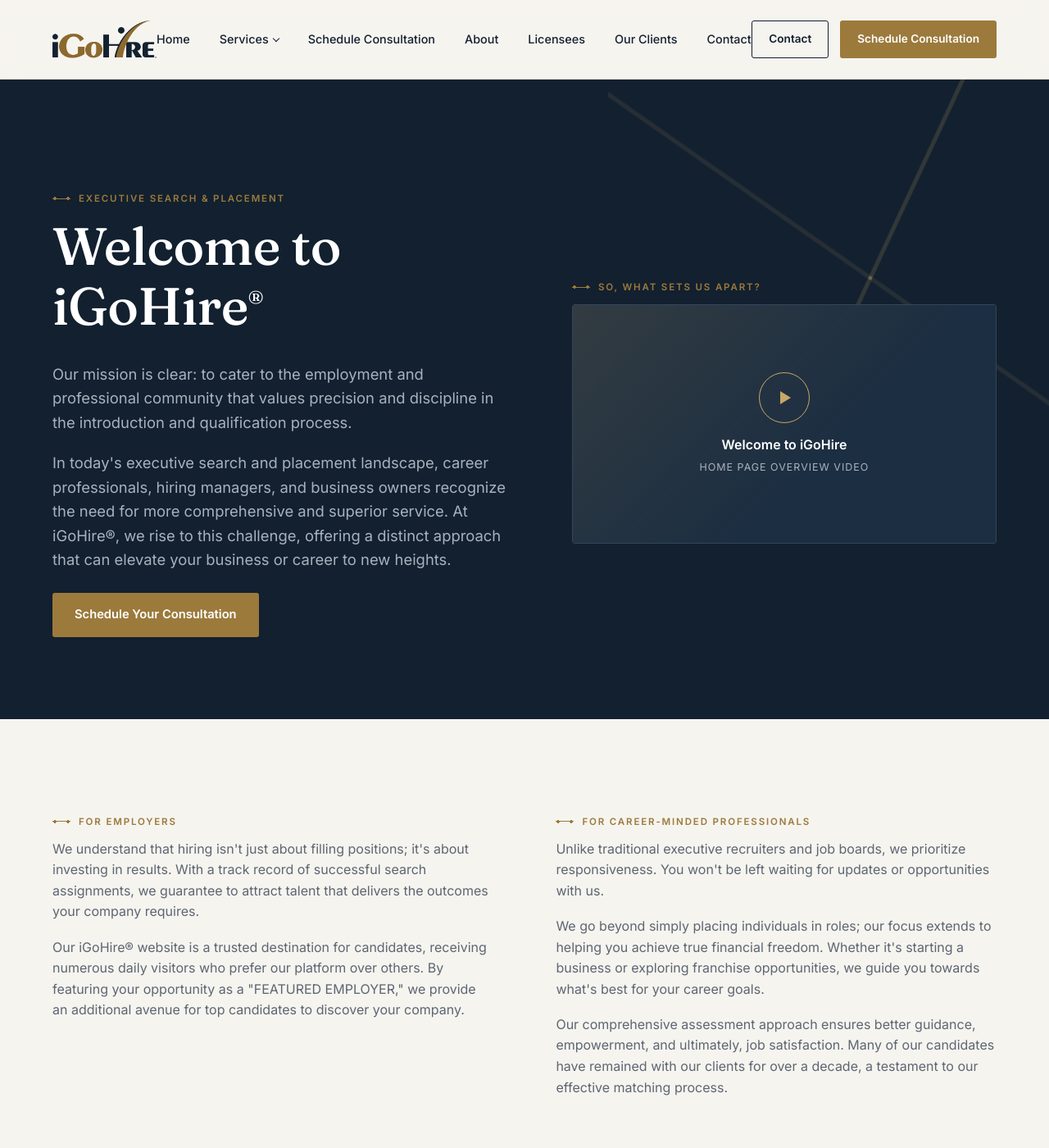
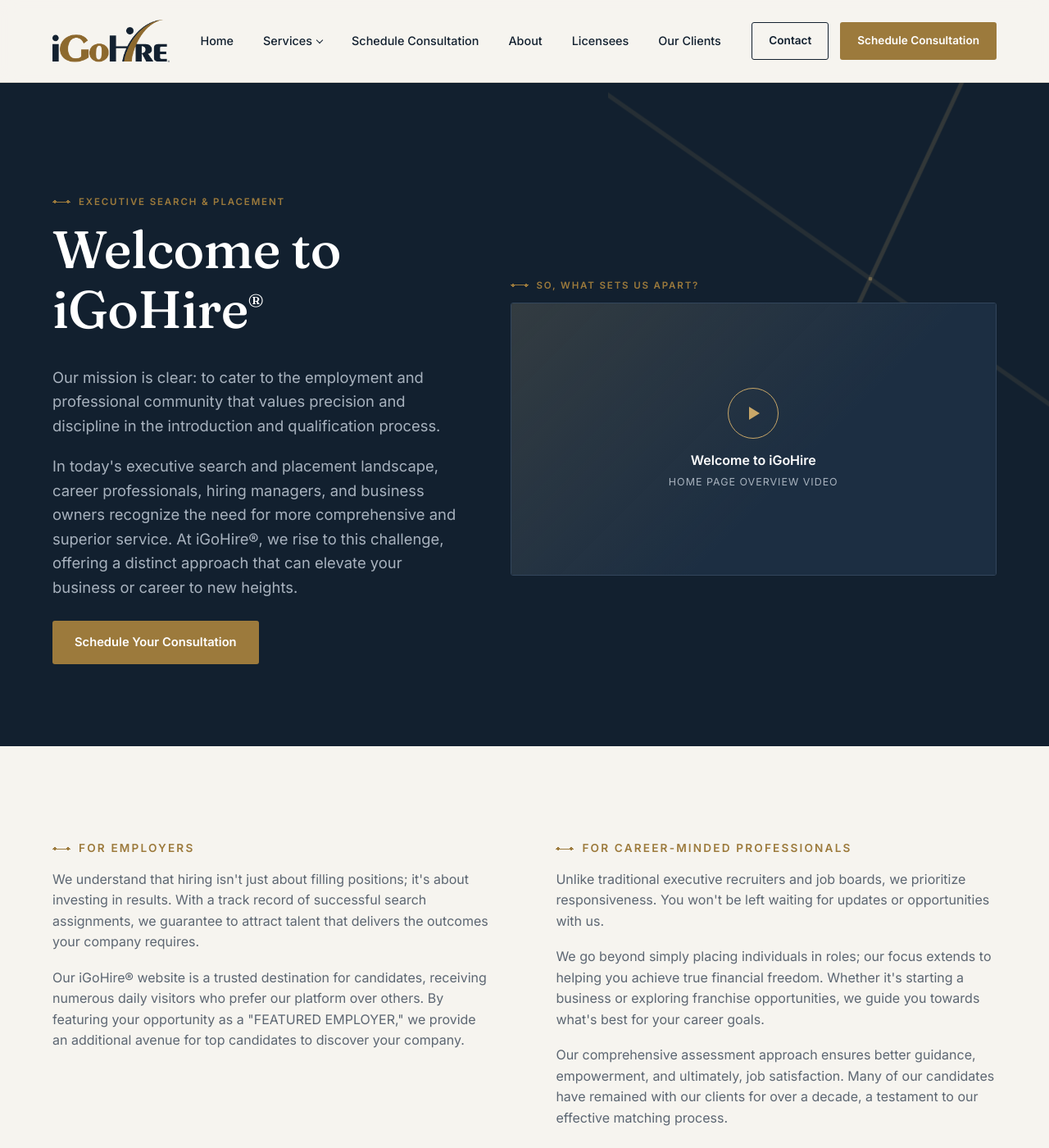
Before and after one commit to Yieldhouse/iGoHire, a Jekyll site: the page built from index.html, in a window 1280 px wide and 1400 px high. Shown: the whole window at 82% size. Built offline with Jekyll 4.4.1, drawn with Linux system fonts in a browser that asks for light colours.

Commit message:
Add files via upload

```diff
--- a/_data/nav.yml
+++ b/_data/nav.yml
@@ -33,6 +33,3 @@
 
 - title: Our Clients
   url: /our-clients/
-
-- title: Contact
-  url: /contact/
--- a/assets/css/style.css
+++ b/assets/css/style.css
@@ -93,6 +93,11 @@
     linear-gradient(var(--brass), var(--brass)) center / 100% 1px no-repeat;
 }
 
+.split .eyebrow {
+  font-size: 0.85rem;
+  white-space: nowrap;
+}
+
 /* ==========================================================
    Buttons
    ========================================================== */
@@ -131,6 +136,12 @@
 }
 .on-dark .btn-outline:hover { background: #fff; color: var(--ink); border-color: #fff; }
 
+.cta-band .btn-outline {
+  color: #fff;
+  border-color: var(--line-on-dark);
+}
+.cta-band .btn-outline:hover { background: #fff; color: var(--ink); border-color: #fff; }
+
 .btn-group { display: flex; flex-wrap: wrap; gap: 14px; margin-top: 1.6em; }
 
 /* ==========================================================
@@ -150,12 +161,12 @@
   display: flex;
   align-items: center;
   justify-content: space-between;
-  height: 96px;
+  height: 100px;
   gap: 28px;
 }
 
 .logo { flex-shrink: 0; display: flex; align-items: center; }
-.logo-img { height: 46px; width: auto; display: block; }
+.logo-img { height: 52px; width: auto; display: block; }
 
 .primary-nav { flex: 1 1 auto; display: flex; align-items: center; justify-content: center; min-width: 0; }
 
@@ -267,8 +278,8 @@
 .hero .wrap { position: relative; z-index: 1; }
 .hero-split {
   display: grid;
-  grid-template-columns: 1.1fr 1fr;
-  gap: clamp(32px, 5vw, 72px);
+  grid-template-columns: 1fr 1.2fr;
+  gap: clamp(32px, 5vw, 64px);
   align-items: center;
 }
 .hero-content { max-width: 560px; }
```
